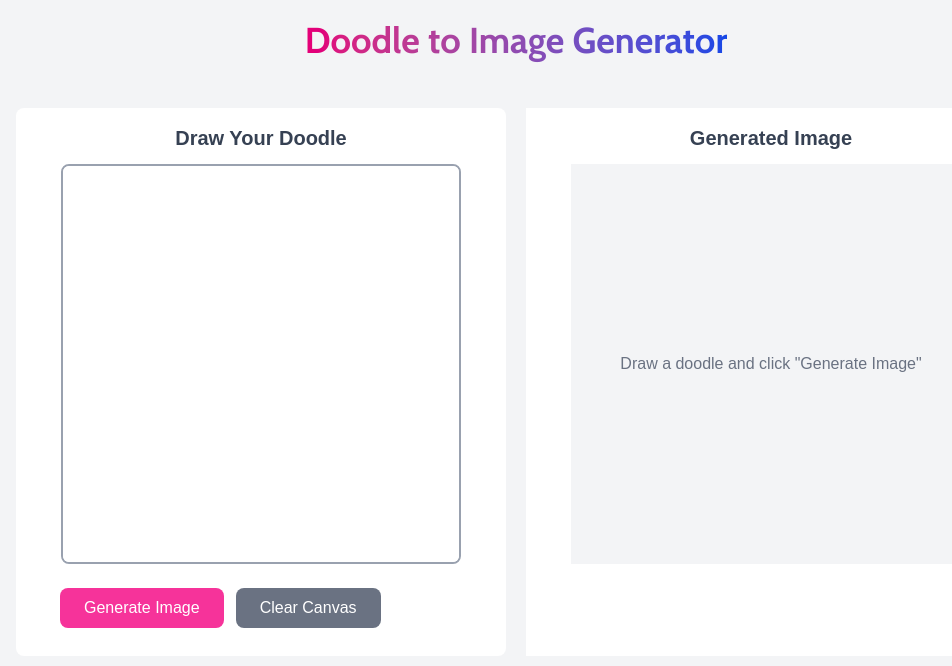
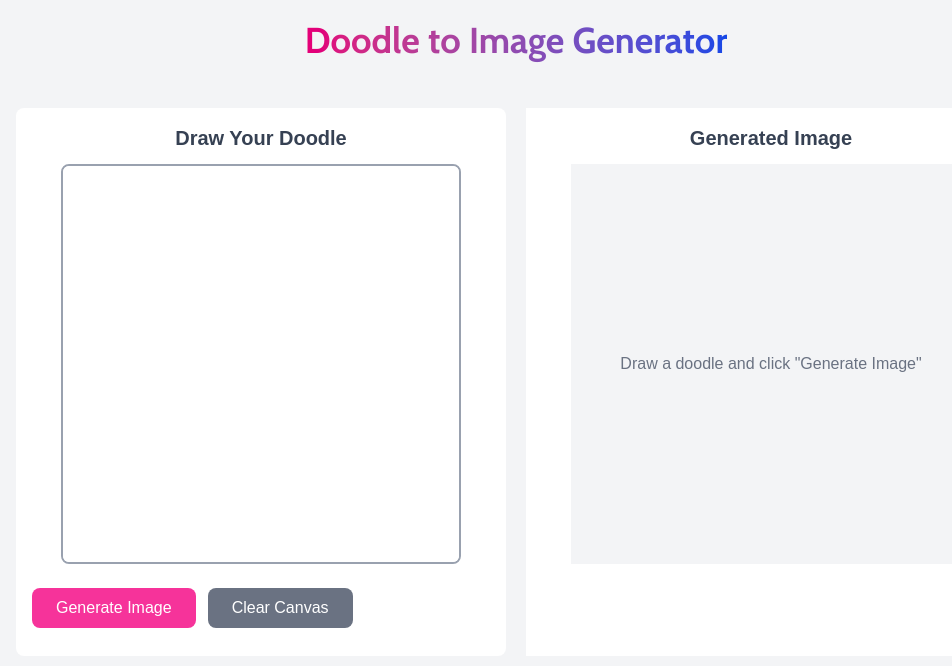
Before and after one commit to aayushmadan/doodle-to-image-generator, a Next.js app: page / in a window 1280 px wide. Shown: the top 666 px of the page, without its empty margins (124-1076 px from the left). Built offline with nearby package versions, Linux system fonts and the light colour scheme; no server answers.

Commit message:
improved

```diff
--- a/src/components/ImageGenerator.jsx
+++ b/src/components/ImageGenerator.jsx
@@ -73,7 +73,7 @@ export default function ImageGenerator() {
         <div className="flex justify-center">
           <DrawingCanvas onDraw={handleCanvasDraw} />
         </div>
-        <div className="ml-7 mt-6 mb-3 flex flex-wrap sm:flex-nowrap gap-3 justify-center sm:justify-start">
+        <div className="mt-6 mb-3 flex flex-wrap sm:flex-nowrap gap-3 justify-center sm:justify-start">
           <button
             onClick={handleGenerateImage}
             className="bg-pink-500 text-white px-6 py-2 rounded-lg hover:bg-pink-600 transition-colors hover:cursor-pointer disabled:bg-blue-300 flex items-center justify-center"
```
